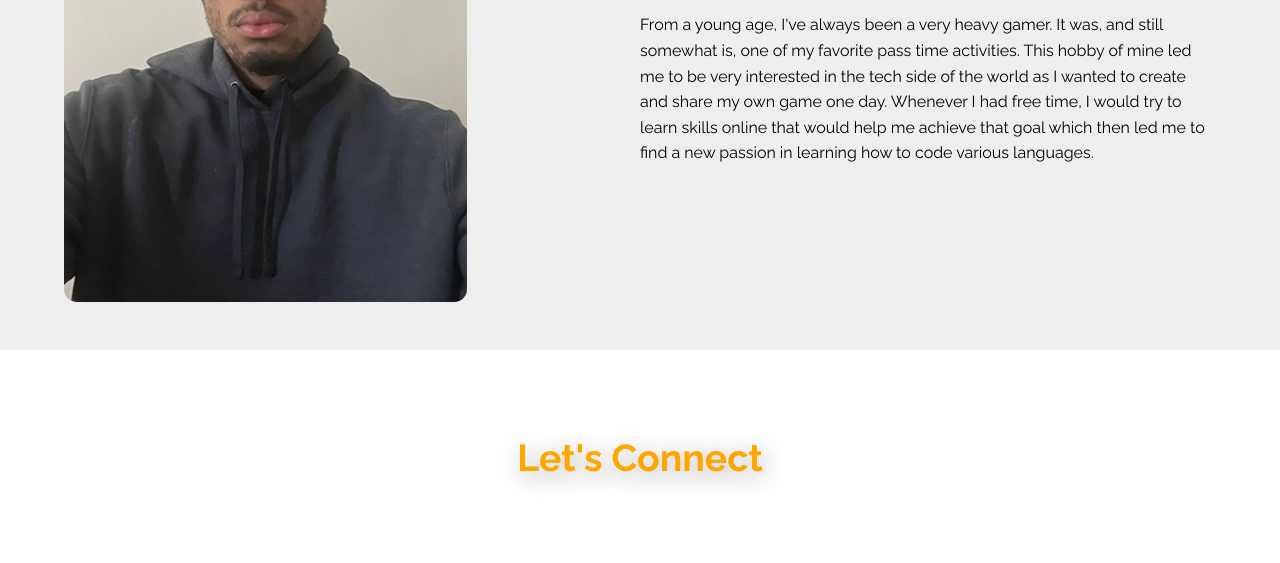
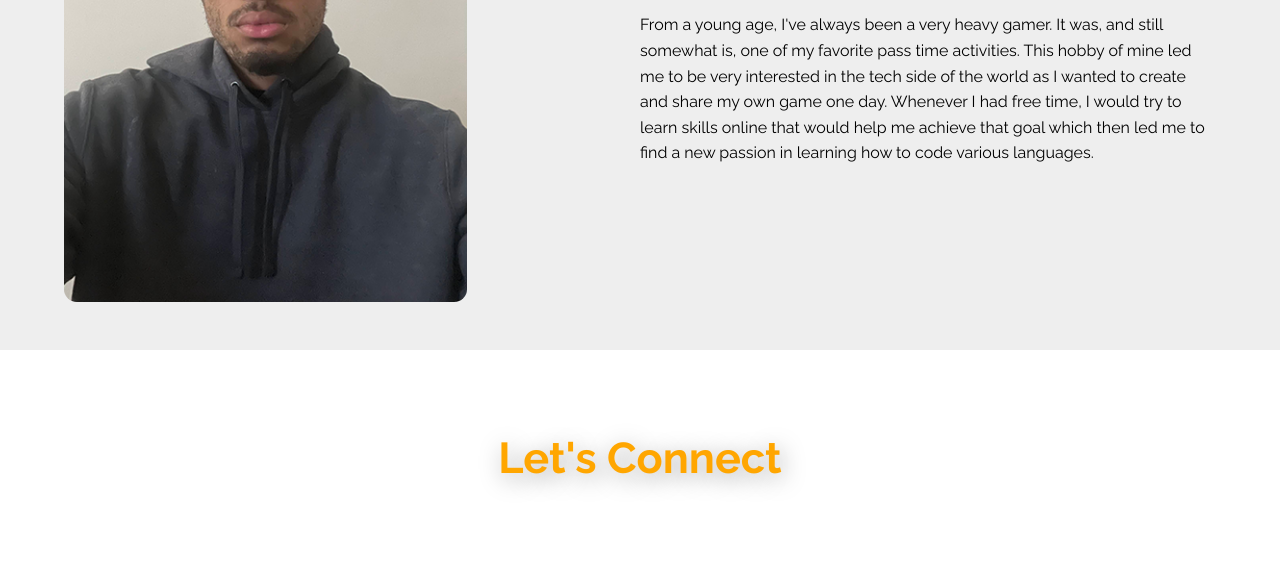
Before and after one commit to AyeTone/Portfolio, a plain HTML site: page index.html in a window 1280 px wide. Shown: the part 4260-4823 px from the top of the page. Drawn offline with Linux system fonts and the light colour scheme.

Commit message:
Adjusted Footing header

```diff
--- a/css/main.css
+++ b/css/main.css
@@ -794,4 +794,15 @@ Desktop
     border-radius: 0.8rem;
     width: 35%;
   }
+
+
+  /*======================
+
+  Desktop: Footer
+
+  ====================*/
+
+  .footer-header {
+    font-size: 2.7rem;
+  }
 }
```
